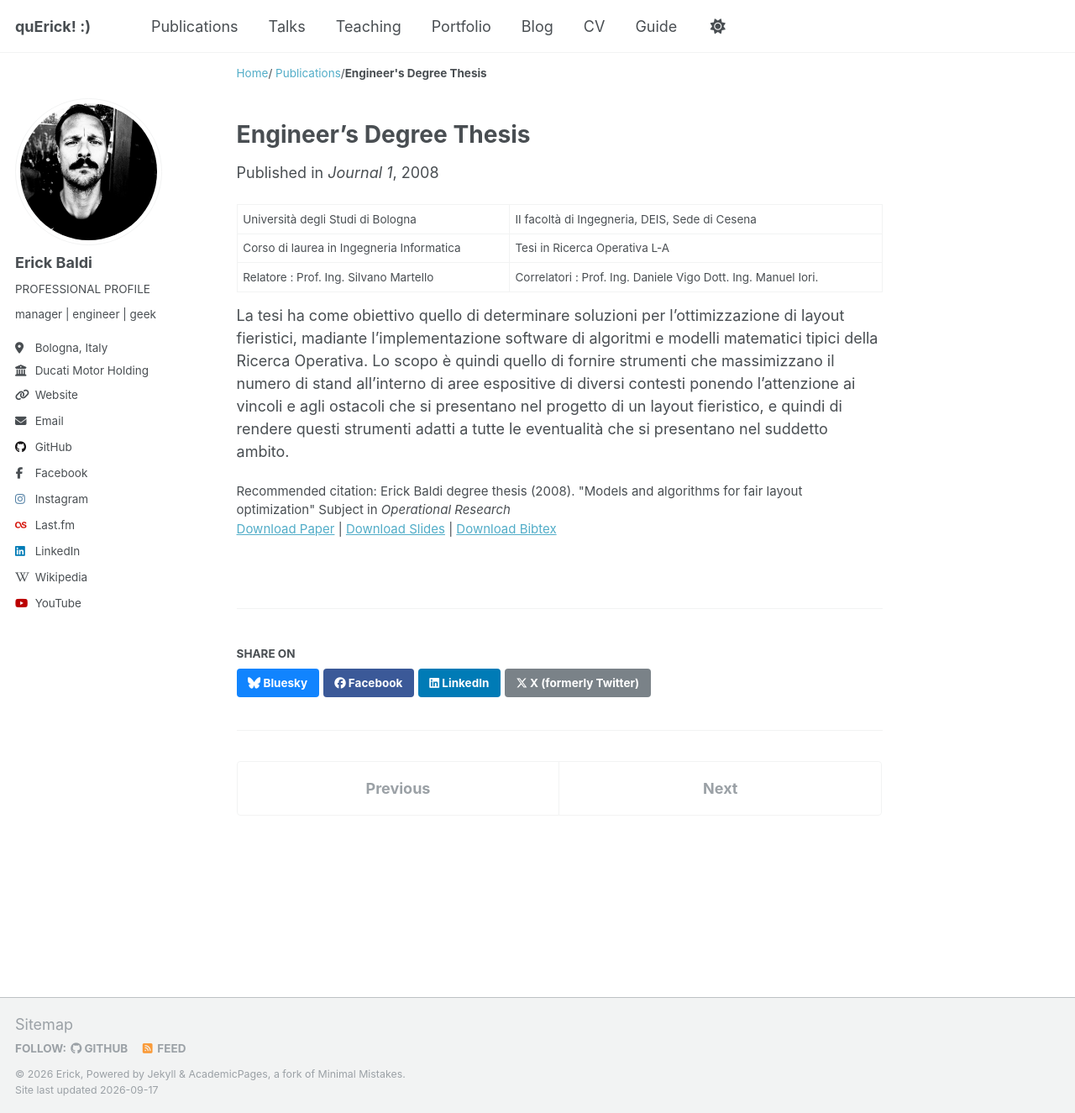
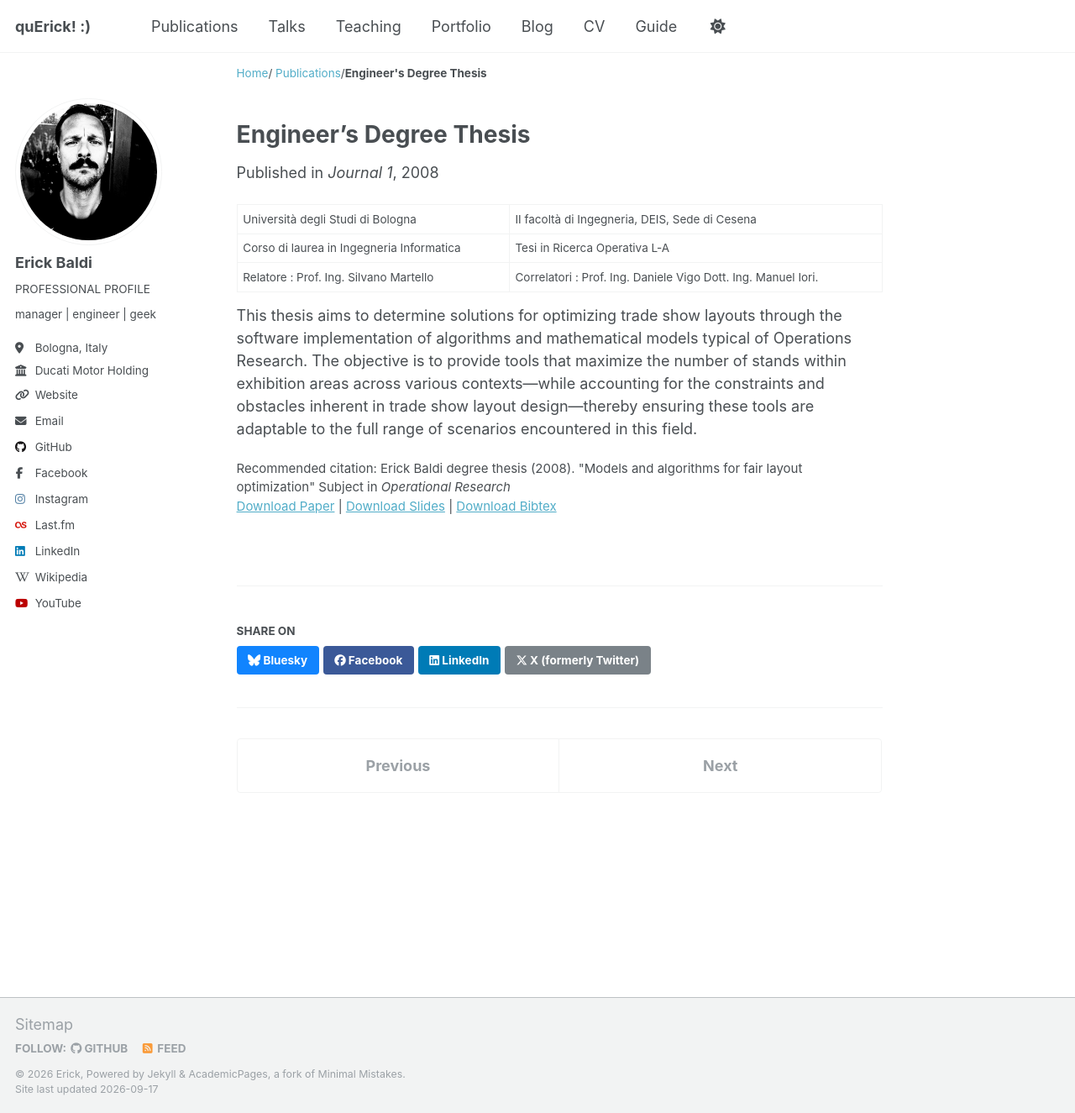
Before and after one commit to erickbaldi/erickbaldi.github.io, a Jekyll site: the page built from _publications/2008-07-24-engineer-degree-thesis.md, in a window 1280 px wide and 1325 px high. Shown: the whole window at 84% size. Built offline with Jekyll 4.4.1, drawn with Linux system fonts in a browser that asks for light colours; a script that is not in the unit is left out.

Commit message:
Update 2008-07-24-engineer-degree-thesis.md

```diff
--- a/_publications/2008-07-24-engineer-degree-thesis.md
+++ b/_publications/2008-07-24-engineer-degree-thesis.md
@@ -15,5 +15,4 @@ Università degli Studi di Bologna | II facoltà di Ingegneria, DEIS, Sede di Ce
 Corso di laurea in Ingegneria Informatica | Tesi in Ricerca Operativa L-A
 Relatore : Prof. Ing. Silvano Martello | Correlatori : Prof. Ing. Daniele Vigo Dott. Ing. Manuel Iori.
 
-La tesi ha come obiettivo quello di determinare soluzioni per l'ottimizzazione di layout fieristici, madiante l'implementazione software di algoritmi e modelli matematici tipici della Ricerca Operativa.
-Lo scopo è quindi quello di fornire strumenti che massimizzano il numero di stand all'interno di aree espositive di diversi contesti ponendo l'attenzione ai vincoli e agli ostacoli che si presentano nel progetto di un layout fieristico, e quindi di rendere questi strumenti adatti a tutte le eventualità che si presentano nel suddetto ambito.
+This thesis aims to determine solutions for optimizing trade show layouts through the software implementation of algorithms and mathematical models typical of Operations Research. The objective is to provide tools that maximize the number of stands within exhibition areas across various contexts—while accounting for the constraints and obstacles inherent in trade show layout design—thereby ensuring these tools are adaptable to the full range of scenarios encountered in this field.
```
